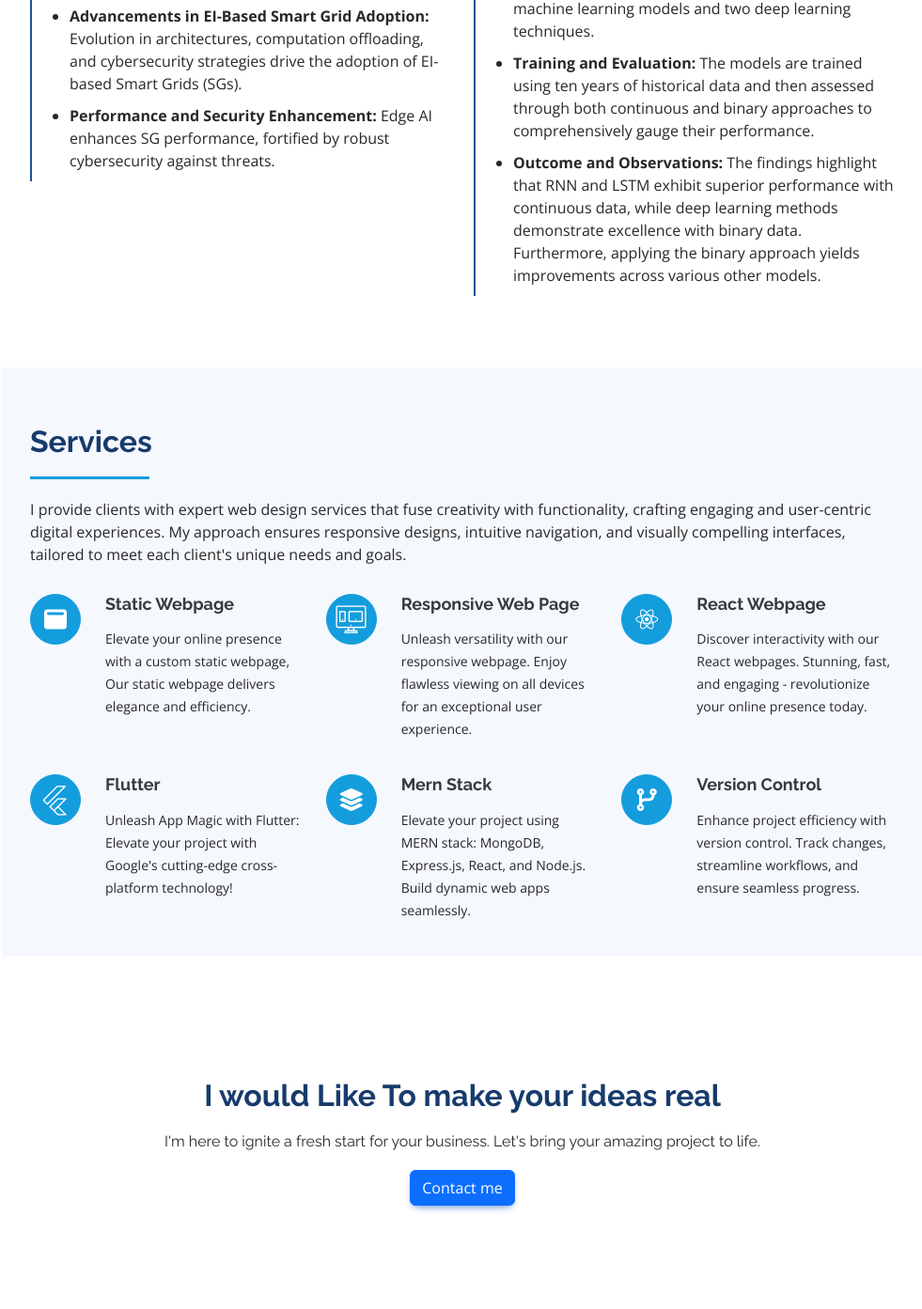
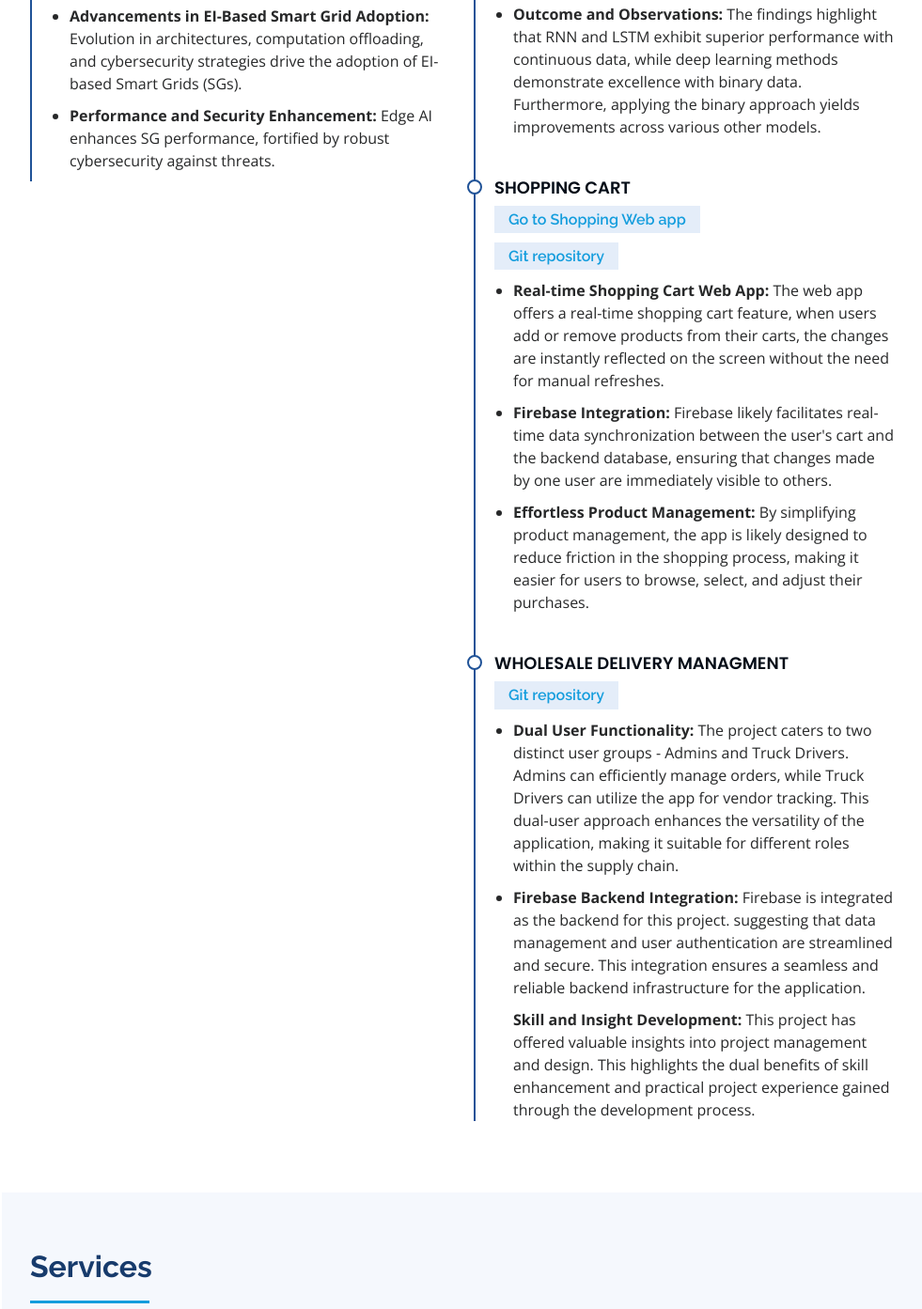
Before and after one commit to korulla/Portfolio, a plain HTML site: page index.html in a window 1280 px wide. Shown: the part 3650-5043 px from the top of the page at 94% size, without its empty margins (298-1279 px from the left). Drawn offline with nearby package versions, Linux system fonts and the light colour scheme.

Commit message:
new projects added in resume section

```diff
--- a/index.html
+++ b/index.html
@@ -89,7 +89,7 @@ rel="stylesheet"
   <section id="hero" class="d-flex flex-column justify-content-center align-items-center hero">
     <div class="hero-container" data-aos="fade-in">
       <h1>Ben Korulla Thomas</h1>
-      <p>I'm <span class="typed" data-typed-items="Front-End Developer, Hybrid Developer, Creative Coder, React Developer, Freelancer,"></span></p>
+      <p>I'm <span class="typed" data-typed-items="Full Stack Developer, Hybrid Developer, Creative Coder, React Developer, Freelancer,"></span></p>
       <a href="BenResume.pdf" download="BenResume.pdf">
         <button type="button" class="btn hero-btn-primary">Download My resume</button>
       </a>
@@ -343,8 +343,8 @@ rel="stylesheet"
             <h3 class="resume-title">Projects</h3>
             <div class="resume-item">
               <h4>EZYPARK automated parking system</h4>
-              <h5>Mini Project</h5>
-              <p><em>College of Engineering Kidangoor </em></p>
+              <!-- <h5>Mini Project</h5> -->
+              <!-- <p><em>College of Engineering Kidangoor </em></p> -->
               <ul>
                 <li>
                 <span class="resume-project-span">Automated Parking Solution:</span> The project's core objective is to create an Automated Parking slot system, streamlining and automating the process of parking management.
@@ -362,8 +362,8 @@ rel="stylesheet"
             </div>
             <div class="resume-item">
               <h4>Stock market prediction using AI</h4>
-              <h5>Main Project</h5>
-              <p><em>College of Engineering Kidangoor</em></p>
+              <!-- <h5>Main Project</h5> -->
+              <!-- <p><em>College of Engineering Kidangoor</em></p> -->
               <ul>
                 <li>
                   <span class="resume-project-span">Algorithm Comparison:</span> The study involves a comparison between machine learning and deep learning algorithms aimed at minimizing risk in predicting stock market trends.
@@ -379,6 +379,41 @@ rel="stylesheet"
                 </li>
               </ul>
             </div>
+
+            <div class="resume-item">
+              <h4>Shopping Cart</h4>
+              <a href="https://korulla.github.io/CartProject-usingFirebase/" target="_blank"><h5>Go to Shopping Web app</h5></a><br>
+              <a href="https://github.com/korulla/CartProject-usingFirebase"><h5>Git repository</h5></a>
+              <!-- <p><em>College of Engineering Kidangoor</em></p> -->
+              <ul>
+                <li>
+                <span class="resume-project-span">Real-time Shopping Cart Web App:</span> The web app offers a real-time shopping cart feature, when users add or remove products from their carts, the changes are instantly reflected on the screen without the need for manual refreshes.
+                </li>
+                <li>
+                <span class="resume-project-span">Firebase Integration:</span> Firebase likely facilitates real-time data synchronization between the user's cart and the backend database, ensuring that changes made by one user are immediately visible to others.
+                </li>
+                <li>
+                <span class="resume-project-span">Effortless Product Management:</span> By simplifying product management, the app is likely designed to reduce friction in the shopping process, making it easier for users to browse, select, and adjust their purchases.
+                </li>
+              </ul>
+            </div>
+
+            <div class="resume-item">
+              <h4>Wholesale delivery Managment</h4>
+              <!-- <a href="https://korulla.github.io/WholesaleDeliveryApp/" target="_blank"><h5>Go to Delivery managment Web app</h5></a><br> -->
+              <a href="https://github.com/korulla/WholesaleDeliveryApp"><h5>Git repository</h5></a>
+              <!-- <p><em>College of Engineering Kidangoor</em></p> -->
+              <ul>
+                <li>
+                <span class="resume-project-span">Dual User Functionality:</span> The project caters to two distinct user groups - Admins and Truck Drivers. Admins can efficiently manage orders, while Truck Drivers can utilize the app for vendor tracking. This dual-user approach enhances the versatility of the application, making it suitable for different roles within the supply chain.
+                <li>
+                <span class="resume-project-span">Firebase Backend Integration:</span> Firebase is integrated as the backend for this project. suggesting that data management and user authentication are streamlined and secure. This integration ensures a seamless and reliable backend infrastructure for the application.
+                </li>
+                <span class="resume-project-span">Skill and Insight Development:</span>  This project has offered valuable insights into project management and design. This highlights the dual benefits of skill enhancement and practical project experience gained through the development process.
+                </li>
+              </ul>
+            </div>
+
           </div>
         </div>
 
```
